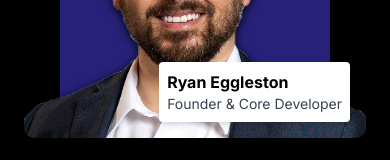
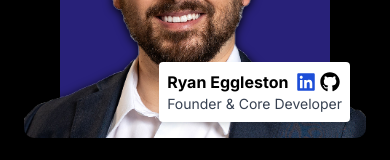
Before and after one commit to promptengineers-ai/website, a Next.js app: page / in a window 390 px wide. Shown: the part 1069-1229 px from the top of the page. Built offline with nearby package versions, Linux system fonts and the light colour scheme.

Commit message:
Just need to adjust the founder label on mobile.

```diff
--- a/src/config/app.ts
+++ b/src/config/app.ts
@@ -18,9 +18,9 @@
 export const socialIcons = [
   {
     Icon: FaGithub,
-    tooltip: "ryaneggz",
+    tooltip: "promptengineers-ai",
     key: "github",
-    link: "https://github.com/ryaneggz",
+    link: "https://github.com/promptengineers-ai",
   },
   {
     Icon: FaGitlab,
@@ -36,9 +36,9 @@
   },
   {
     Icon: FaLinkedin,
-    tooltip: "Ryan Eggleston",
+    tooltip: "Prompt Engineers AI",
     key: "linkedin",
-    link: "https://www.linkedin.com/in/ryan-eggleston/",
+    link: "https://www.linkedin.com/company/promptengineers-ai",
   },
   {
     Icon: FaInstagram,
--- a/src/sections/AboutSection.tsx
+++ b/src/sections/AboutSection.tsx
@@ -1,4 +1,6 @@
 "use client";
+
+import { FaGithub, FaLinkedin } from "react-icons/fa";
 
 const AboutSection = () => {
   return (
@@ -28,7 +30,25 @@
               }}
             />
             <div className="absolute bottom-4 right-4 z-20 rounded bg-white p-2 shadow-md">
-              <p className="font-bold text-black">Ryan Eggleston</p>
+              <div className="flex items-center">
+                <p className="font-bold text-black">Ryan Eggleston</p>
+                <a
+                  href="https://www.linkedin.com/in/ryan-eggleston" // Replace with the actual LinkedIn URL
+                  target="_blank"
+                  rel="noopener noreferrer"
+                  className="ml-2 text-blue-700"
+                >
+                  <FaLinkedin size={20} />
+                </a>
+                <a
+                  href="https://github.com/ryaneggz" // Replace with the actual GitHub URL
+                  target="_blank"
+                  rel="noopener noreferrer"
+                  className="ml-1 text-black"
+                >
+                  <FaGithub size={20} />
+                </a>
+              </div>
               <p className="text-sm text-gray-700">Founder & Core Developer</p>
             </div>
           </div>
```
